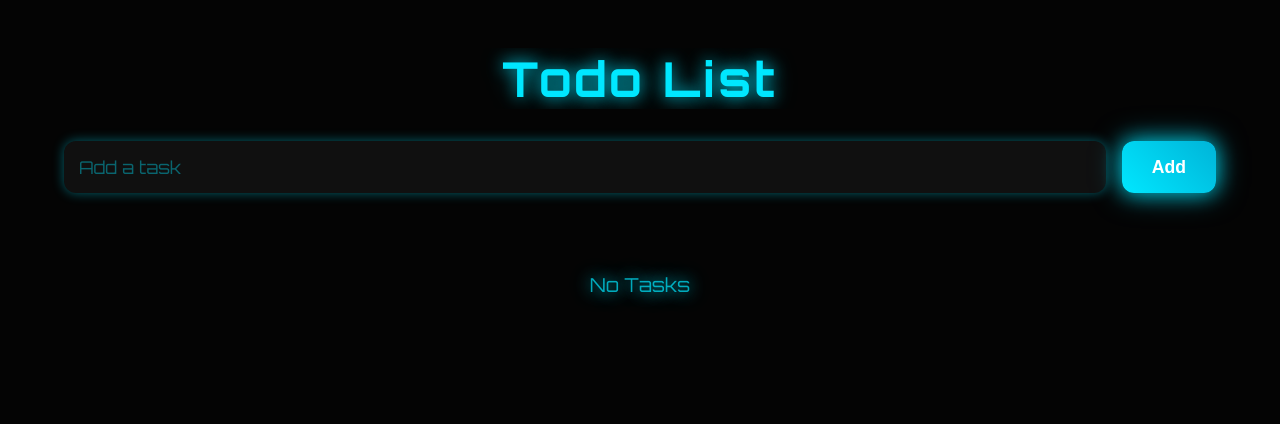
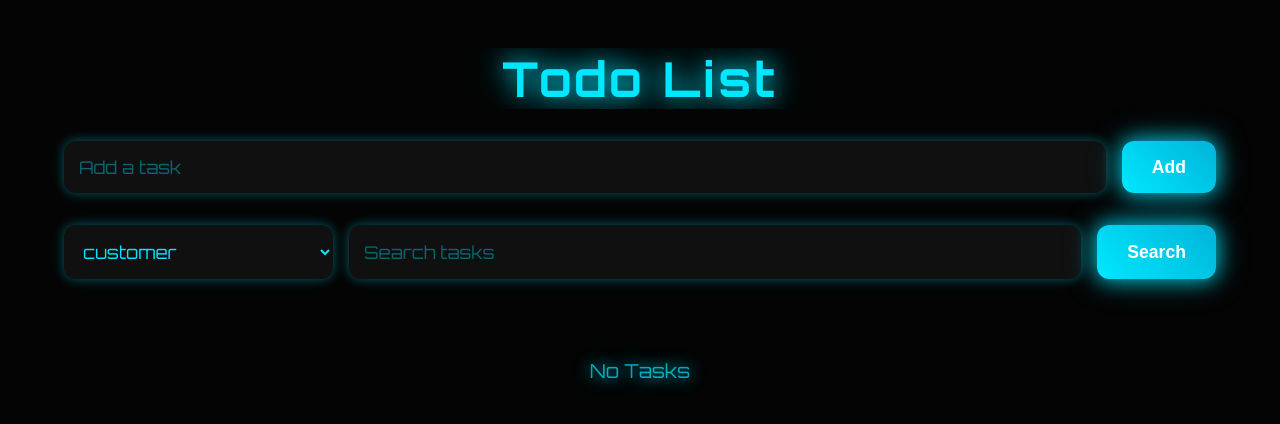
Before and after one commit to ChagaiLevi/Todo-List, a React (Vite) app: page / in a window 1280 px wide. Shown: the top 424 px of the page. Built offline with nearby package versions, Linux system fonts and the light colour scheme.

Commit message:
Adding a task sorting option

```diff
--- a/src/App.tsx
+++ b/src/App.tsx
@@ -1,5 +1,6 @@
 import Title from "./Components/Title";
 import AddTask from "./Components/AddTask";
+import Filters from "./Components/Filters";
 import ListTasks from "./Components/ListTasks";
 import UndoToast from "./Components/UndoToast";
 import { useState, useEffect, useRef, useCallback } from "react";
@@ -12,6 +13,7 @@ export type TasksListProps = {
   isEditing: boolean;
   isDeleting: boolean;
   isRestored?: boolean;
+  createdAt: number;
   detailsDate: string;
   detailsTime: string;
 };
@@ -27,7 +29,11 @@ export type numberMessagesProps = {
   isExiting?: boolean;
 };
 
-type SavedTaskProps = Omit<TasksListProps, "detailsDate" | "detailsTime"> & Partial<Pick<TasksListProps, "detailsDate" | "detailsTime">>;
+type SavedTaskProps = Omit<TasksListProps, "createdAt" | "detailsDate" | "detailsTime"> & {
+  createdAt?: number | string;
+  detailsDate?: string;
+  detailsTime?: string;
+};
 
 type DetailsPopupStateProps = {
   isMounted: boolean;
@@ -40,6 +46,7 @@ type DetailsPopupStateProps = {
 
 // Builds the date/time metadata that gets saved with each task.
 const createTaskDetails = (date = new Date()) => ({
+  createdAt: date.getTime(),
   detailsDate: new Intl.DateTimeFormat("en-GB").format(date),
   detailsTime: new Intl.DateTimeFormat("en-GB", {
     hour: "2-digit",
@@ -47,6 +54,38 @@ const createTaskDetails = (date = new Date()) => ({
     hour12: false,
   }).format(date),
 });
+
+const parseLegacyTaskDate = (detailsDate?: string, detailsTime?: string) => {
+  if (!detailsDate) return null;
+
+  const [day, month, year] = detailsDate.split("/").map(Number);
+  const [hour = 0, minute = 0] = detailsTime?.split(":").map(Number) ?? [];
+
+  if (!day || !month || !year) return null;
+
+  const parsedDate = new Date(year, month - 1, day, hour, minute);
+  return Number.isNaN(parsedDate.getTime()) ? null : parsedDate;
+};
+
+const getSavedTaskDate = (task: SavedTaskProps) => {
+  if (typeof task.createdAt === "number" && Number.isFinite(task.createdAt)) {
+    return new Date(task.createdAt);
+  }
+
+  if (typeof task.createdAt === "string") {
+    const timestamp = Number(task.createdAt);
+    if (Number.isFinite(timestamp)) {
+      return new Date(timestamp);
+    }
+
+    const parsedDate = new Date(task.createdAt);
+    if (!Number.isNaN(parsedDate.getTime())) {
+      return parsedDate;
+    }
+  }
+
+  return parseLegacyTaskDate(task.detailsDate, task.detailsTime) ?? new Date();
+};
 
 const TOAST_LIFETIME_MS = 5000;
 const TOAST_EXIT_DURATION_MS = 300;
@@ -60,16 +99,16 @@ function App() {
     const parsedTasks: SavedTaskProps[] = JSON.parse(savedTasks);
 
     return parsedTasks.map((task) => {
-      const fallbackDetails = createTaskDetails();
+      const normalizedDate = getSavedTaskDate(task);
+      const normalizedDetails = createTaskDetails(normalizedDate);
 
       return {
         ...task,
-        detailsDate: task.detailsDate ?? fallbackDetails.detailsDate,
-        detailsTime: task.detailsTime ?? fallbackDetails.detailsTime,
+        ...normalizedDetails,
       };
     });
   });
-  const [text, setText] = useState<string>("");
+  const [text, setText] = useState<string>('');
   const [numberMessages, setNumberMessages] = useState<numberMessagesProps[]>([]);
   const [detailsPopup, setDetailsPopup] = useState<DetailsPopupStateProps>({
     isMounted: false,
@@ -79,6 +118,7 @@ function App() {
     detailsDate: "",
     detailsTime: "",
   });
+  const [sorting, setSorting] = useState<string>('customer');
   const prevTasksRef = useRef(tasks);
   const numberMessagesRef = useRef(numberMessages);
   const exitingMessageIdsRef = useRef<Set<string>>(new Set());
@@ -89,7 +129,7 @@ function App() {
   // Saves tasks to localStorage whenever the list changes.
   useEffect(() => {
     if (prevTasksRef.current !== tasks) {
-      localStorage.setItem("tasks", JSON.stringify(tasks));
+      localStorage.setItem('tasks', JSON.stringify(tasks));
     }
     prevTasksRef.current = tasks;
   }, [tasks]);
@@ -130,11 +170,11 @@ function App() {
     const msgId = message(add, newTask.id);
     setNumberMessages((prevArr) =>
       prevArr.map((messageItem) =>
-        messageItem.id === msgId ? { ...messageItem, text: "Task added" } : messageItem
+        messageItem.id === msgId ? { ...messageItem, text: 'Task added' } : messageItem
       )
     );
 
-    setText("");
+    setText('');
   };
 
   // Runs a task action and creates an undoable toast that remembers the previous task list.
@@ -148,14 +188,14 @@ function App() {
 
     const msgId = uuidv4();
     const autoCloseTimeout = setTimeout(() => {
-      const element = document.querySelector(`[data-message-id="${msgId}"]`) as HTMLElement | null;
+      const element = document.querySelector(`[data-message-id='${msgId}']`) as HTMLElement | null;
       startExit(msgId, element);
     }, TOAST_LIFETIME_MS);
 
     const newMessage: numberMessagesProps = {
       id: msgId,
-      text: "Task edited",
-      style: { opacity: 0, transform: "translateY(-100px)", display: "flex" },
+      text: 'Task edited',
+      style: { opacity: 0, transform: 'translateY(-100px)', display: 'flex' },
       timeOut: autoCloseTimeout,
       prevTasks: prev,
     };
@@ -170,7 +210,7 @@ function App() {
           messageItem.id === msgId
             ? {
               ...messageItem,
-              style: { ...messageItem.style, opacity: 1, transform: "translateY(0) scale(1)" },
+              style: { ...messageItem.style, opacity: 1, transform: 'translateY(0) scale(1)' },
             }
             : messageItem
         )
@@ -200,8 +240,8 @@ function App() {
             isExiting: true,
             style: {
               ...messageItem.style,
-              overflow: "hidden",
-              maxHeight: measuredHeight ? `${measuredHeight}px` : "120px",
+              overflow: 'hidden',
+              maxHeight: measuredHeight ? `${measuredHeight}px` : '120px',
             },
           }
           : messageItem
@@ -217,10 +257,10 @@ function App() {
               style: {
                 ...messageItem.style,
                 opacity: 0,
-                maxHeight: "0px",
-                padding: "0px",
-                margin: "0px",
-                transform: "translateX(-100px) scale(0.8)",
+                maxHeight: '0px',
+                padding: '0px',
+                margin: '0px',
+                transform: 'translateX(-100px) scale(0.8)',
               },
             }
             : messageItem
@@ -260,17 +300,18 @@ function App() {
     event.stopPropagation();
     event.nativeEvent.stopImmediatePropagation?.();
 
-    if (transitionInProgressRef.current) return;
-
     if (detailsPopup.isVisible && activeDetailsTaskIdRef.current === task.id) {
       hideDetailsPopup();
       return;
     }
 
+    transitionInProgressRef.current = true;
+    activeDetailsTaskIdRef.current = task.id;
+
     setDetailsPopup((prev) => ({
       ...prev,
       isMounted: true,
-      isVisible: false,
+      isVisible: prev.isMounted ? prev.isVisible : false,
       detailsDate: task.detailsDate,
       detailsTime: task.detailsTime,
     }));
@@ -278,9 +319,12 @@ function App() {
     requestAnimationFrame(() => {
       const popupElement = detailsPopupRef.current;
       const buttonRect = button.getBoundingClientRect();
-      const itemRect = button.closest(".todo-item")?.getBoundingClientRect();
+      const itemRect = button.closest('.todo-item')?.getBoundingClientRect();
 
-      if (!popupElement || !itemRect) return;
+      if (!popupElement || !itemRect) {
+        transitionInProgressRef.current = false;
+        return;
+      }
 
       const popupRect = popupElement.getBoundingClientRect();
 
@@ -293,16 +337,15 @@ function App() {
       }
       if (top < 10) top = 10;
 
-      setDetailsPopup({
+      setDetailsPopup((prev) => ({
+        ...prev,
         isMounted: true,
         isVisible: true,
         left,
         top,
         detailsDate: task.detailsDate,
         detailsTime: task.detailsTime,
-      });
-      activeDetailsTaskIdRef.current = task.id;
-      transitionInProgressRef.current = true;
+      }));
     });
   };
 
@@ -314,7 +357,7 @@ function App() {
       if (
         detailsPopup.isVisible &&
         !detailsPopupRef.current?.contains(target) &&
-        !Array.from(document.querySelectorAll(".details-btn")).some((button) => button.contains(target))
+        !Array.from(document.querySelectorAll('.details-btn')).some((button) => button.contains(target))
       ) {
         hideDetailsPopup();
       }
@@ -327,17 +370,21 @@ function App() {
     };
   }, [detailsPopup.isVisible, hideDetailsPopup]);
 
+
+  console.log(tasks);
   return (
     <>
       <div className="container">
         <Title />
         <AddTask addTask={addTask} setText={setText} text={text} />
+        <Filters setSorting={setSorting} sorting={sorting} />
         <ListTasks
           tasks={tasks}
           setTasks={setTasks}
           setNumberMessages={setNumberMessages}
           message={message}
           onDetailsClick={handleDetailsClick}
+          sorting={sorting}
         />
         {detailsPopup.isMounted && (
           <div
--- /dev/null
+++ b/src/Components/Filters.tsx
@@ -0,0 +1,27 @@
+type FiltersProps = {
+  setSorting: React.Dispatch<React.SetStateAction<string>>;
+  sorting: string;
+}
+
+const Filters: React.FC<FiltersProps> = ({ setSorting, sorting }) => {
+  return (
+    <div className="todo-filters">
+      <select
+        id="sort-select"
+        className="filter-select"
+        value={sorting}
+        onChange={(e) => setSorting(e.target.value)}
+      >
+        <option value='customer'>customer</option>
+        <option value='A-Z' >A - Z</option>
+        <option value='Z-A'>Z - A</option>
+        <option value='date'>Creation date</option>
+        <option value='date-reverse'>Reverse creation date</option>
+      </select>
+      <input id="search-input" type="text" placeholder="Search tasks" className="filter-input" />
+      <button id="search-btn">Search</button>
+    </div>
+  )
+}
+
+export default Filters
--- a/src/Components/LineTasks.tsx
+++ b/src/Components/LineTasks.tsx
@@ -10,18 +10,11 @@ type LineTasksProps = {
   message: (action: () => void, id: string, prevTasksOverride?: TasksListProps[]) => string;
   onDragHandleMouseDown: (event: React.MouseEvent, itemEl: HTMLElement) => void;
   onDetailsClick: (event: React.MouseEvent<HTMLButtonElement>) => void;
+  storing: string;
 };
 
 // Displays one task row and handles editing, completing, deleting, and drag interactions for it.
-const LineTasks: React.FC<LineTasksProps> = ({
-  task,
-  tasks,
-  setTasks,
-  setNumberMessages,
-  message,
-  onDragHandleMouseDown,
-  onDetailsClick,
-}) => {
+const LineTasks: React.FC<LineTasksProps> = ({ task, tasks, setTasks, setNumberMessages, message, onDragHandleMouseDown, onDetailsClick, storing, }) => {
   const itemRef = useRef<HTMLDivElement>(null);
   const oldTaskText = useRef<string>("");
   const prevTasksRef = useRef<TasksListProps[]>([]);
@@ -106,6 +99,7 @@ const LineTasks: React.FC<LineTasksProps> = ({
       data-task-id={task.id}
       style={animationStyle}
     >
+      {storing === 'customer' &&
         <button
           type="button"
           className="drag-handle"
@@ -117,7 +111,7 @@ const LineTasks: React.FC<LineTasksProps> = ({
           <span className="stripe" />
           <span className="stripe" />
           <span className="stripe" />
-      </button>
+        </button>}
 
       {task.isEditing ? (
         <input
--- a/src/Components/ListTasks.tsx
+++ b/src/Components/ListTasks.tsx
@@ -9,6 +9,7 @@ type ListTasksProps = {
   setNumberMessages: React.Dispatch<React.SetStateAction<numberMessagesProps[]>>;
   message: (action: () => void, id: string, prevTasksOverride?: TasksListProps[]) => string;
   onDetailsClick: (task: TasksListProps, event: React.MouseEvent<HTMLButtonElement>) => void;
+  sorting: string;
 };
 
 const SNAP_DURATION = 180;
@@ -16,13 +17,8 @@ const SCROLL_ZONE = 80;
 const SCROLL_SPEED = 10;
 
 // Renders the task list and manages drag-and-drop reordering behavior.
-const ListTasks: React.FC<ListTasksProps> = ({
-  tasks,
-  setTasks,
-  setNumberMessages,
-  message,
-  onDetailsClick,
-}) => {
+const ListTasks: React.FC<ListTasksProps> = ({ tasks, setTasks, setNumberMessages, message, onDetailsClick, sorting }) => {
+
   const listRef = useRef<HTMLDivElement>(null);
   const dragState = useRef<{
     item: HTMLElement;
@@ -181,7 +177,24 @@ const ListTasks: React.FC<ListTasksProps> = ({
     [onMouseMove, onMouseUp, scrollLoop]
   );
 
-  const displayedTasks = tasks.slice().reverse();
+  let displayedTasks = tasks;
+
+  if (sorting === 'customer') {
+    displayedTasks = tasks.slice().reverse();
+  }
+  else if (sorting === 'A-Z') {
+    displayedTasks = tasks.slice().sort((a, b) => a.text.localeCompare(b.text));
+  }
+  else if (sorting === 'Z-A') {
+    displayedTasks = tasks.slice().sort((a, b) => b.text.localeCompare(a.text));
+  }
+  else if (sorting === "date" || sorting === "date-reverse") {
+    displayedTasks = tasks.slice().sort((a, b) => {
+      return sorting === "date"
+        ? a.createdAt - b.createdAt
+        : b.createdAt - a.createdAt;
+    });
+  }
 
   return (
     <>
@@ -196,6 +209,7 @@ const ListTasks: React.FC<ListTasksProps> = ({
             message={message}
             onDragHandleMouseDown={handleDragHandleMouseDown}
             onDetailsClick={(event) => onDetailsClick(task, event)}
+            storing={sorting}
           />
         ))}
       </div>
--- a/src/index.css
+++ b/src/index.css
@@ -439,3 +439,77 @@ h1 {
   opacity: 1;
   transform: scale(1) translateY(0);
 }
+
+/* New filters section (sorting select + search input + search button) - placed under the add-input and above the task list */
+.todo-filters {
+  display: flex;
+  gap: 1rem;
+  margin-bottom: 2rem;
+  padding: 0 2rem;
+  opacity: 0;
+  transform: translateY(20px);
+  animation: slideUp 1s ease-out 0.7s forwards;
+}
+
+.filter-select {
+  padding: 15px;
+  border: none;
+  border-radius: 12px;
+  background: rgba(255, 255, 255, 0.05);
+  color: #00e7ff;
+  font-size: 1.1rem;
+  font-family: 'Orbitron', sans-serif;
+  transition: all 0.3s ease;
+  box-shadow: 0 0 12px rgba(0, 231, 255, 0.4);
+  min-width: 240px;
+  cursor: pointer;
+}
+
+.filter-input {
+  flex: 1;
+  padding: 15px;
+  border: none;
+  border-radius: 12px;
+  background: rgba(255, 255, 255, 0.05);
+  color: #00e7ff;
+  font-size: 1.1rem;
+  font-family: 'Orbitron', sans-serif;
+  transition: all 0.3s ease;
+  box-shadow: 0 0 12px rgba(0, 231, 255, 0.4);
+}
+
+.filter-select:focus,
+.filter-input:focus {
+  outline: none;
+  box-shadow: 0 0 20px rgba(0, 231, 255, 0.8);
+  background: rgba(255, 255, 255, 0.1);
+}
+
+.filter-input::placeholder {
+  color: rgba(0, 231, 255, 0.4);
+}
+
+.filter-select option {
+  background: #111111;
+  color: #00e7ff;
+}
+
+/* New search button (identical styling to #add-btn) */
+#search-btn {
+  padding: 15px 30px;
+  border: none;
+  border-radius: 12px;
+  background: linear-gradient(45deg, #00e7ff, #00b4d8);
+  color: #fff;
+  font-weight: 700;
+  font-size: 1.1rem;
+  cursor: pointer;
+  transition: all 0.3s ease;
+  box-shadow: 0 0 20px rgba(0, 231, 255, 0.7), 0 0 30px rgba(0, 231, 255, 0.5);
+}
+
+#search-btn:hover {
+  background: linear-gradient(45deg, #00b4d8, #0088a9);
+  transform: scale(1.05);
+  box-shadow: 0 0 25px rgba(0, 231, 255, 0.9), 0 0 40px rgba(0, 231, 255, 0.6);
+}
--- a/todo-list-prototype2.html
+++ b/todo-list-prototype2.html
@@ -95,6 +95,80 @@
       box-shadow: 0 0 25px rgba(0, 231, 255, 0.9), 0 0 40px rgba(0, 231, 255, 0.6);
     }
 
+    /* New filters section (sorting select + search input + search button) - placed under the add-input and above the task list */
+    .todo-filters {
+      display: flex;
+      gap: 1rem;
+      margin-bottom: 2rem;
+      padding: 0 2rem;
+      opacity: 0;
+      transform: translateY(20px);
+      animation: slideUp 1s ease-out 0.7s forwards;
+    }
+
+    .filter-select {
+      padding: 15px;
+      border: none;
+      border-radius: 12px;
+      background: rgba(255, 255, 255, 0.05);
+      color: #00e7ff;
+      font-size: 1.1rem;
+      font-family: 'Orbitron', sans-serif;
+      transition: all 0.3s ease;
+      box-shadow: 0 0 12px rgba(0, 231, 255, 0.4);
+      min-width: 240px;
+      cursor: pointer;
+    }
+
+    .filter-input {
+      flex: 1;
+      padding: 15px;
+      border: none;
+      border-radius: 12px;
+      background: rgba(255, 255, 255, 0.05);
+      color: #00e7ff;
+      font-size: 1.1rem;
+      font-family: 'Orbitron', sans-serif;
+      transition: all 0.3s ease;
+      box-shadow: 0 0 12px rgba(0, 231, 255, 0.4);
+    }
+
+    .filter-select:focus,
+    .filter-input:focus {
+      outline: none;
+      box-shadow: 0 0 20px rgba(0, 231, 255, 0.8);
+      background: rgba(255, 255, 255, 0.1);
+    }
+
+    .filter-input::placeholder {
+      color: rgba(0, 231, 255, 0.4);
+    }
+
+    .filter-select option {
+      background: #111111;
+      color: #00e7ff;
+    }
+
+    /* New search button (identical styling to #add-btn) */
+    #search-btn {
+      padding: 15px 30px;
+      border: none;
+      border-radius: 12px;
+      background: linear-gradient(45deg, #00e7ff, #00b4d8);
+      color: #fff;
+      font-weight: 700;
+      font-size: 1.1rem;
+      cursor: pointer;
+      transition: all 0.3s ease;
+      box-shadow: 0 0 20px rgba(0, 231, 255, 0.7), 0 0 30px rgba(0, 231, 255, 0.5);
+    }
+
+    #search-btn:hover {
+      background: linear-gradient(45deg, #00b4d8, #0088a9);
+      transform: scale(1.05);
+      box-shadow: 0 0 25px rgba(0, 231, 255, 0.9), 0 0 40px rgba(0, 231, 255, 0.6);
+    }
+
     .todo-list {
       display: flex;
       flex-direction: column;
@@ -171,8 +245,7 @@
 
     .edit-btn,
     .complete-btn,
-    .delete-btn,
-    .details-btn {
+    .delete-btn {
       border: none;
       background: linear-gradient(45deg, #00e7ff, #00b4d8);
       color: #fff;
@@ -194,8 +267,7 @@
 
     .edit-btn:hover,
     .complete-btn:hover,
-    .delete-btn:hover,
-    .details-btn:hover {
+    .delete-btn:hover {
       background: linear-gradient(45deg, #00b4d8, #0088a9);
       box-shadow: 0 0 20px rgba(0, 231, 255, 0.9), 0 0 35px rgba(0, 231, 255, 0.6);
       transform: scale(1.05);
@@ -266,20 +338,6 @@
       background: linear-gradient(45deg, #00b4d8, #0088a9);
       transform: scale(1.05);
       box-shadow: 0 0 20px rgba(0, 231, 255, 0.9), 0 0 35px rgba(0, 231, 255, 0.6);
-    }
-
-    /* Details popup styles */
-    #details-popup {
-      font-family: system-ui, -apple-system, BlinkMacSystemFont, "Segoe UI", Roboto, Oxygen, Ubuntu, Cantarell, "Open Sans", "Helvetica Neue", sans-serif;
-      opacity: 0;
-      transform: scale(0.85) translateY(12px);
-      transition: opacity 0.3s cubic-bezier(0.175, 0.885, 0.32, 1.275),
-        transform 0.3s cubic-bezier(0.175, 0.885, 0.32, 1.275);
-    }
-
-    #details-popup.show {
-      opacity: 1;
-      transform: scale(1) translateY(0);
     }
 
     @keyframes fadeOut {
@@ -373,13 +431,26 @@
       <button id="add-btn">Add</button>
     </div>
 
+    <!-- Updated filters: sorting select (default "customer" first) + search input + Search button -->
+    <!-- Removed pulse animation from select so it no longer stands out like the action buttons -->
+    <div class="todo-filters">
+      <select id="sort-select" class="filter-select">
+        <option selected>customer</option>
+        <option>A - Z</option>
+        <option>Z - A</option>
+        <option>Creation date</option>
+        <option>Reverse creation date</option>
+      </select>
+      <input id="search-input" type="text" placeholder="Search tasks" class="filter-input" />
+      <button id="search-btn">Search</button>
+    </div>
+
     <div class="todo-list">
       <div class="todo-item" style="animation: slideIn 0.8s ease-out 0.1s forwards;">
         <p class="task-text">Buy groceries</p>
         <div class="actions">
           <button class="edit-btn">✎</button>
           <button class="complete-btn">✔</button>
-          <button class="details-btn">!</button>
           <button class="delete-btn">✖</button>
         </div>
       </div>
@@ -389,7 +460,6 @@
         <div class="actions">
           <button class="edit-btn">✎</button>
           <button class="complete-btn">✔</button>
-          <button class="details-btn">!</button>
           <button class="delete-btn">✖</button>
         </div>
       </div>
@@ -399,24 +469,14 @@
         <div class="actions">
           <button class="edit-btn">✎</button>
           <button class="complete-btn">✔</button>
-          <button class="details-btn">!</button>
           <button class="delete-btn">✖</button>
         </div>
       </div>
-      <div id="details-popup"
-        style="display: none; position: fixed; z-index: 2000; background: rgba(5, 5, 5, 0.95); backdrop-filter: blur(20px); padding: 12px 18px; border-radius: 10px; color: #00e7ff; box-shadow: 0 0 25px rgba(0, 231, 255, 0.6); border: 1px solid rgba(0, 231, 255, 0.2); font-size: 0.95rem; text-align: center; line-height: 1.35; min-width: 135px; box-sizing: border-box;">
-        Details:<br>
-        01/01/2026<br>
-        00:00
-      </div>
+
     </div>
-
   </div>
 
   <div id="notifications"></div>
-
-  <!-- Smaller square popup (compact size, positioned right above the task bar / todo-item) -->
-
 
   <script>
     const deleteBtns = document.querySelectorAll('.delete-btn');
@@ -468,89 +528,6 @@
         }, 5000);
       });
     });
-
-    /* === Details exclamation button (smaller square, positioned right above the task bar / todo-item) === */
-    const detailsBtns = document.querySelectorAll('.details-btn');
-    const detailsPopup = document.getElementById('details-popup');
-    let activeDetailsBtn = null;
-    let transitionInProgress = false;   // ← prevents spam-click animation chaos
-
-    const hideDetailsPopup = () => {
-      if (!detailsPopup.classList.contains('show')) return;
-
-      detailsPopup.classList.remove('show');
-      transitionInProgress = true;
-
-      detailsPopup.addEventListener('transitionend', function handler(e) {
-        if (e.propertyName === 'opacity') {
-          detailsPopup.style.display = 'none';
-          activeDetailsBtn = null;
-          transitionInProgress = false;
-          detailsPopup.removeEventListener('transitionend', handler);
-        }
-      }, { once: true });
-    };
-
-    detailsBtns.forEach(btn => {
-      btn.addEventListener('click', (e) => {
-        e.stopImmediatePropagation();
-
-        // Ignore clicks while any open/close animation is running
-        if (transitionInProgress) return;
-
-        // Toggle: if already open for this exact button → close it
-        if (detailsPopup.classList.contains('show') && activeDetailsBtn === btn) {
-          hideDetailsPopup();
-          return;
-        }
-
-        // Show / reposition for this button
-        detailsPopup.style.display = 'block';
-
-        requestAnimationFrame(() => {
-          const btnRect = btn.getBoundingClientRect();
-          const itemRect = btn.closest('.todo-item').getBoundingClientRect(); // task bar / frame
-          const popupRect = detailsPopup.getBoundingClientRect();
-
-          // Horizontal: centered on the exclamation button
-          let left = btnRect.left + (btnRect.width / 2) - (popupRect.width / 2);
-          // Vertical: flush right above the entire task bar (todo-item)
-          let top = itemRect.top - popupRect.height - 10;
-
-          // Keep inside viewport
-          if (left < 10) left = 10;
-          if (left + popupRect.width > window.innerWidth - 10) {
-            left = window.innerWidth - popupRect.width - 10;
-          }
-          if (top < 10) top = 10;
-
-          detailsPopup.style.left = `${left}px`;
-          detailsPopup.style.top = `${top}px`;
-
-          // Trigger opening animation
-          detailsPopup.classList.add('show');
-          activeDetailsBtn = btn;
-          transitionInProgress = true;
-
-          // Clear the "in progress" flag when opening animation finishes
-          detailsPopup.addEventListener('transitionend', function handler(e) {
-            if (e.propertyName === 'opacity') {
-              transitionInProgress = false;
-              detailsPopup.removeEventListener('transitionend', handler);
-            }
-          }, { once: true });
-        });
-      });
-    });
-
-    // Click anywhere outside the popup or the exclamation buttons to close it
-    document.addEventListener('click', (e) => {
-      if (detailsPopup.classList.contains('show') &&
-        !detailsPopup.contains(e.target) &&
-        !Array.from(detailsBtns).some(b => b.contains(e.target))) {
-        hideDetailsPopup();
-      }
-    });
   </script>
 </body>
 
```
Lines whose indentation alone changed are shown as unchanged.
